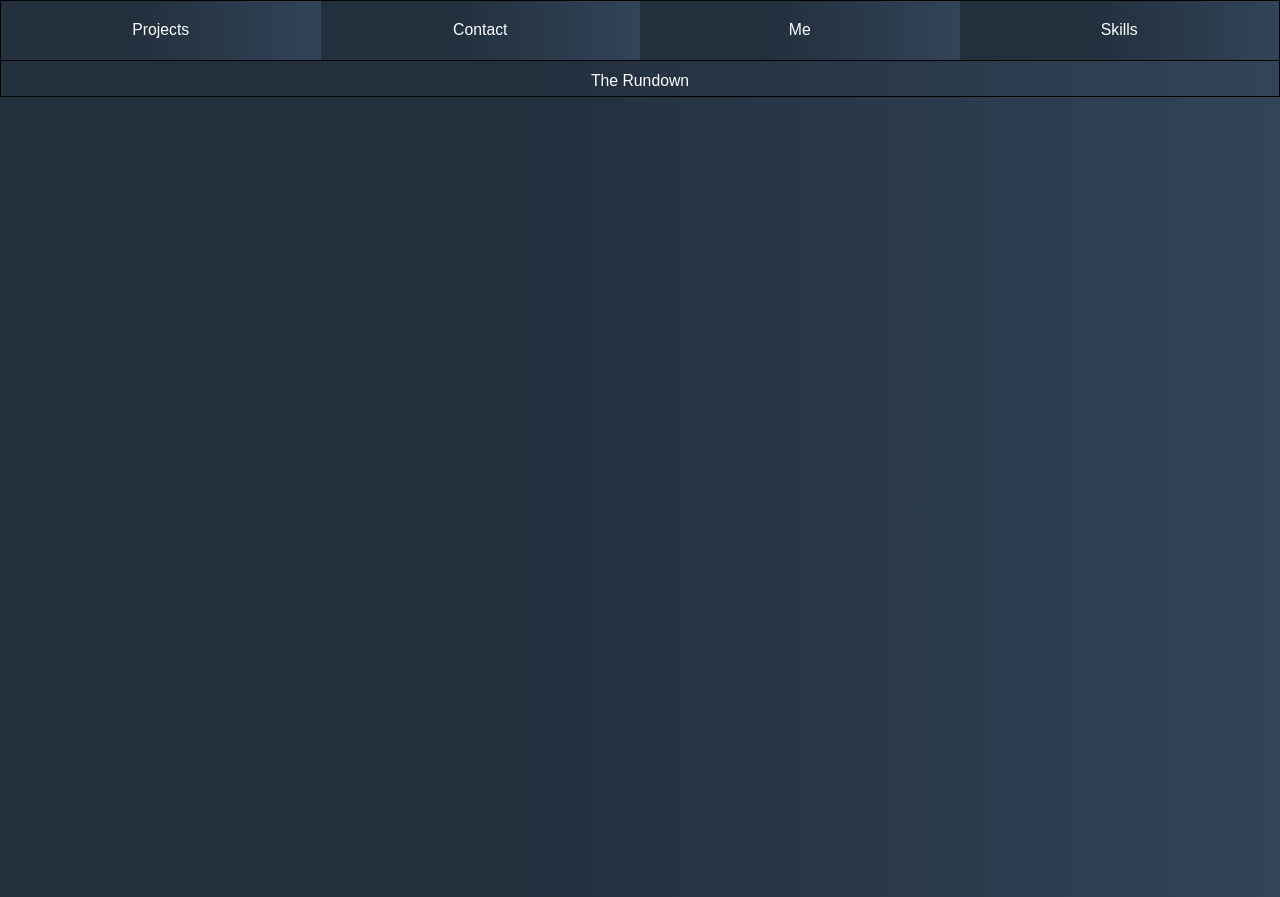
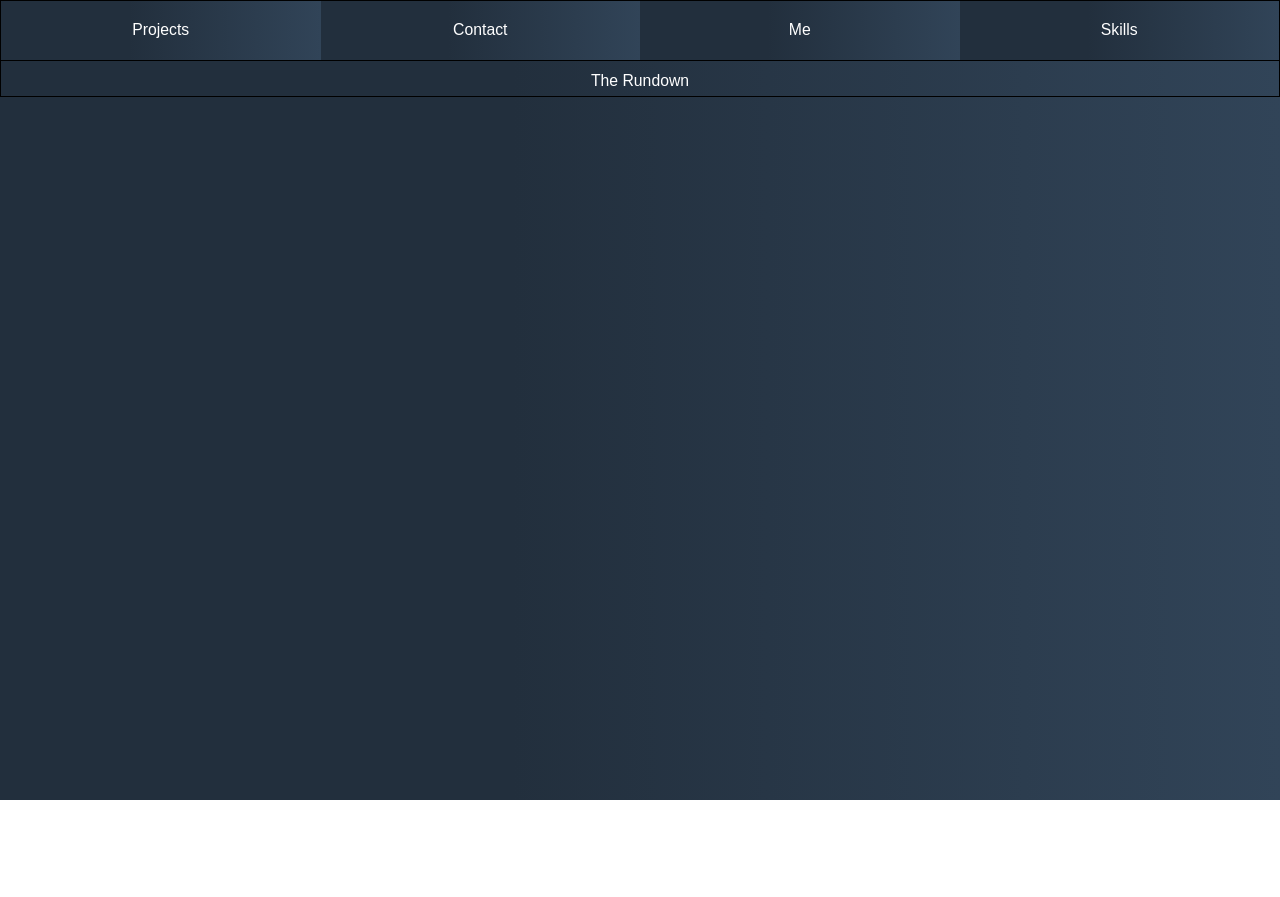
Before and after one commit to QMaximillian/quinn-personal-website, a Next.js app: page /me in a window 1280 px wide. After the commit the page ends 800 px from the top, so only its background shows below. Built offline with nearby package versions, Linux system fonts and the light colour scheme; a web font is replaced by a local one.

Commit message:
adjust body styling to support main container flex grow property

```diff
--- a/pages/_app.js
+++ b/pages/_app.js
@@ -36,12 +36,12 @@ function MyApp({ Component, pageProps, router }) {
         initial={{ opacity: reducedMotionOpacity }}
         animate={{ opacity: 1 }}
         exit={{ opacity: reducedMotionOpacity }}
-        className="h-full flex flex-col"
+        className="flex flex-col min-h-full"
       >
         <header className="sticky top-0">
           <Navigation />
         </header>
-        <main className="primary-gradient overflow-y-scroll">
+        <main className="primary-gradient flex-grow">
           <Component {...pageProps} />
         </main>
       </motion.div>
--- a/pages/me.js
+++ b/pages/me.js
@@ -1,3 +1,3 @@
 export default function Me() {
-  return <div className="primary-gradient h-screen"></div>
+  return <div className="primary-gradient"></div>
 }
--- a/styles/globals.css
+++ b/styles/globals.css
@@ -16,7 +16,7 @@
 
   html,
   body {
-    @apply relative;
+    @apply min-h-full w-full flex relative;
     scroll-behavior: smooth;
   }
 
```
